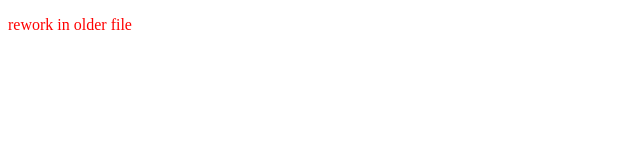
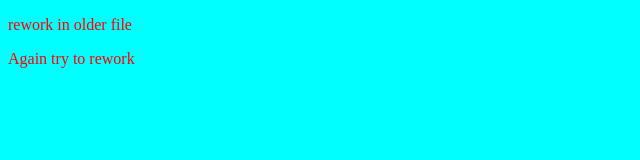
Before and after one commit to pappukumar17/Reworkrepo, a plain HTML site: page index.html in a window 1280 px wide. Shown: the whole page, without its empty margins (0-640 px from the left). Drawn offline with Linux system fonts and the light colour scheme.

Commit message:
add new line

```diff
--- a/index.css
+++ b/index.css
@@ -1,3 +1,6 @@
 p{
     color: red;
 }
+body{
+    background-color: aqua;
+}
--- a/index.html
+++ b/index.html
@@ -8,5 +8,6 @@
 </head>
 <body>
     <p>rework in older file</p>
+    <p>Again try to rework</p>
 </body>
 </html>
```
